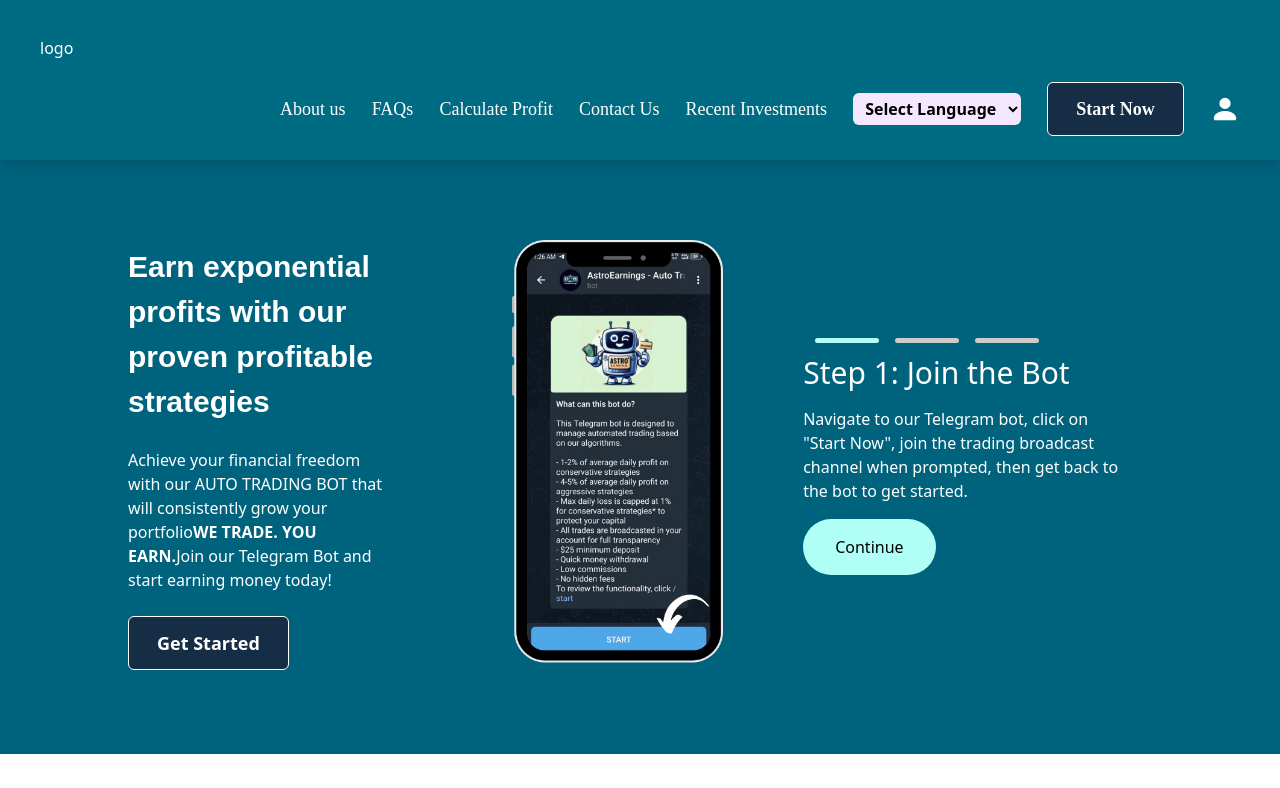
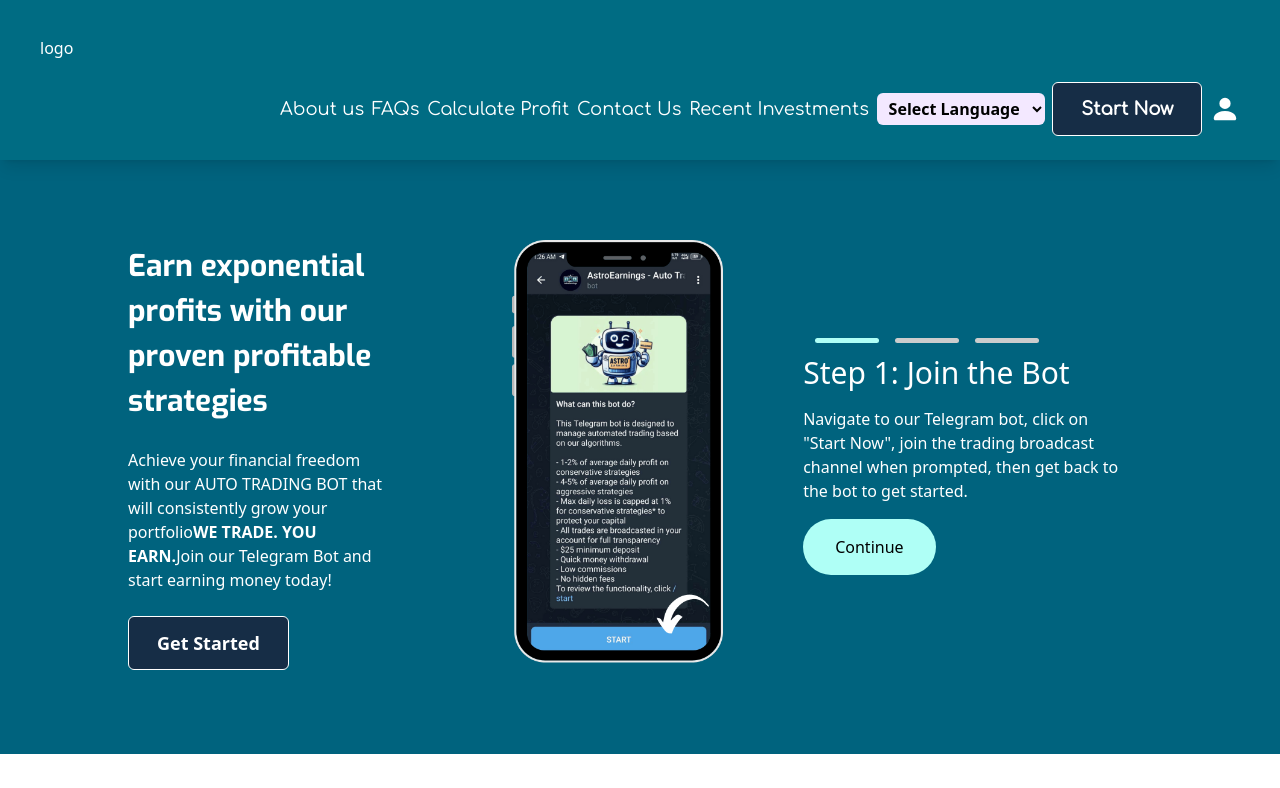
Before and after one commit to Mhatons/sirz_fe, a React (Vite) app: page / in a window 1280 px wide. Shown: the top 788 px of the page. Built offline with nearby package versions, Linux system fonts and the light colour scheme.

Commit message:
ran a build

```diff
--- a/src/components/gallery.tsx
+++ b/src/components/gallery.tsx
@@ -1,5 +1,4 @@
 // src/components/Gallery.js
-import React from 'react';
 import Slider from 'react-slick';
 import 'slick-carousel/slick/slick.css';
 import 'slick-carousel/slick/slick-theme.css';
--- a/src/components/layout/footer.tsx
+++ b/src/components/layout/footer.tsx
@@ -1,6 +1,4 @@
 // src/components/Footer.js
-import React from 'react';
-
 const Footer = () => {
   return (
     <footer className=" bg-primary text-white py-8 px-4 font-exo mt-8">
--- a/src/index.css
+++ b/src/index.css
@@ -1,6 +1,5 @@
+@import '@fontsource/comfortaa';
+@import url('https://fonts.googleapis.com/css2?family=Exo:wght@400;700&display=swap');
 @tailwind base;
 @tailwind components;
 @tailwind utilities;
-
-@import '@fontsource/comfortaa';
-@import url('https://fonts.googleapis.com/css2?family=Exo:wght@400;700&display=swap');
```
Also changed, not shown: src/components/chart.tsx (+1 -88 lines), 2 other files (tests, documents, lock files or other folders).
